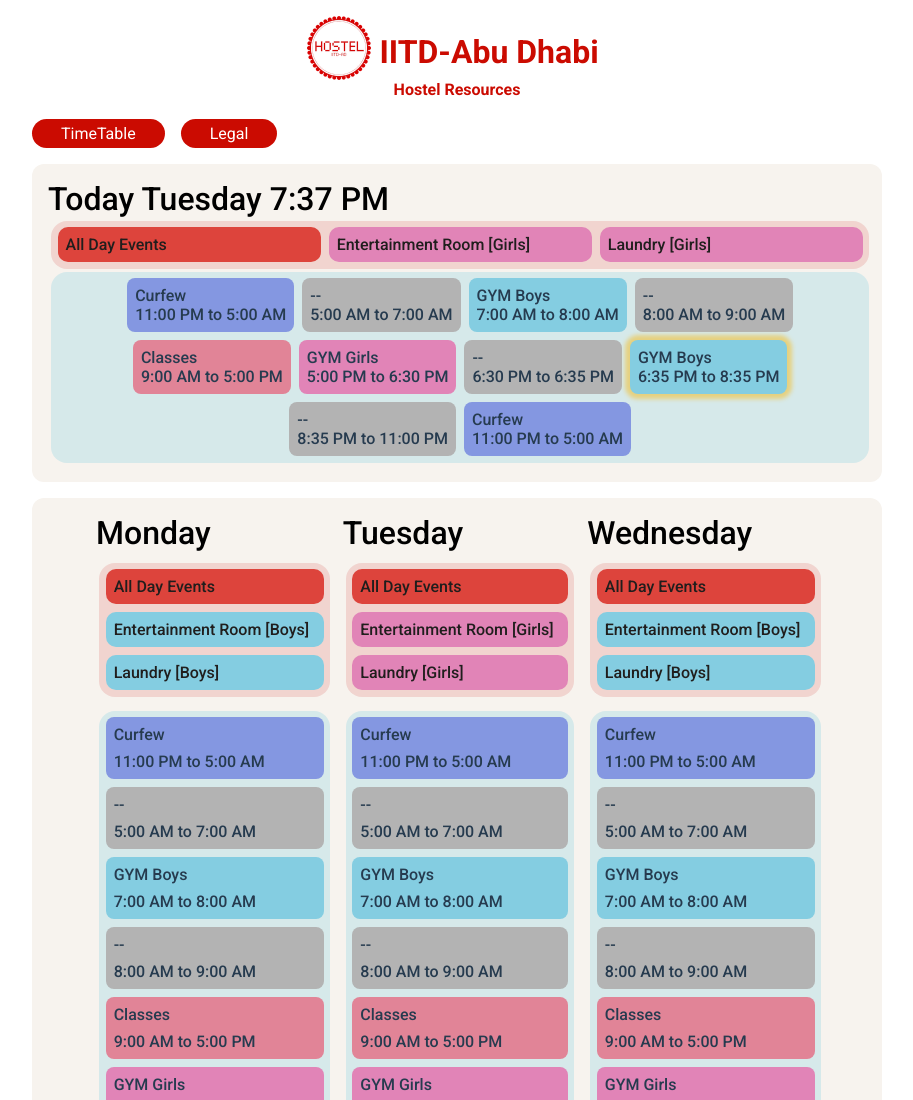
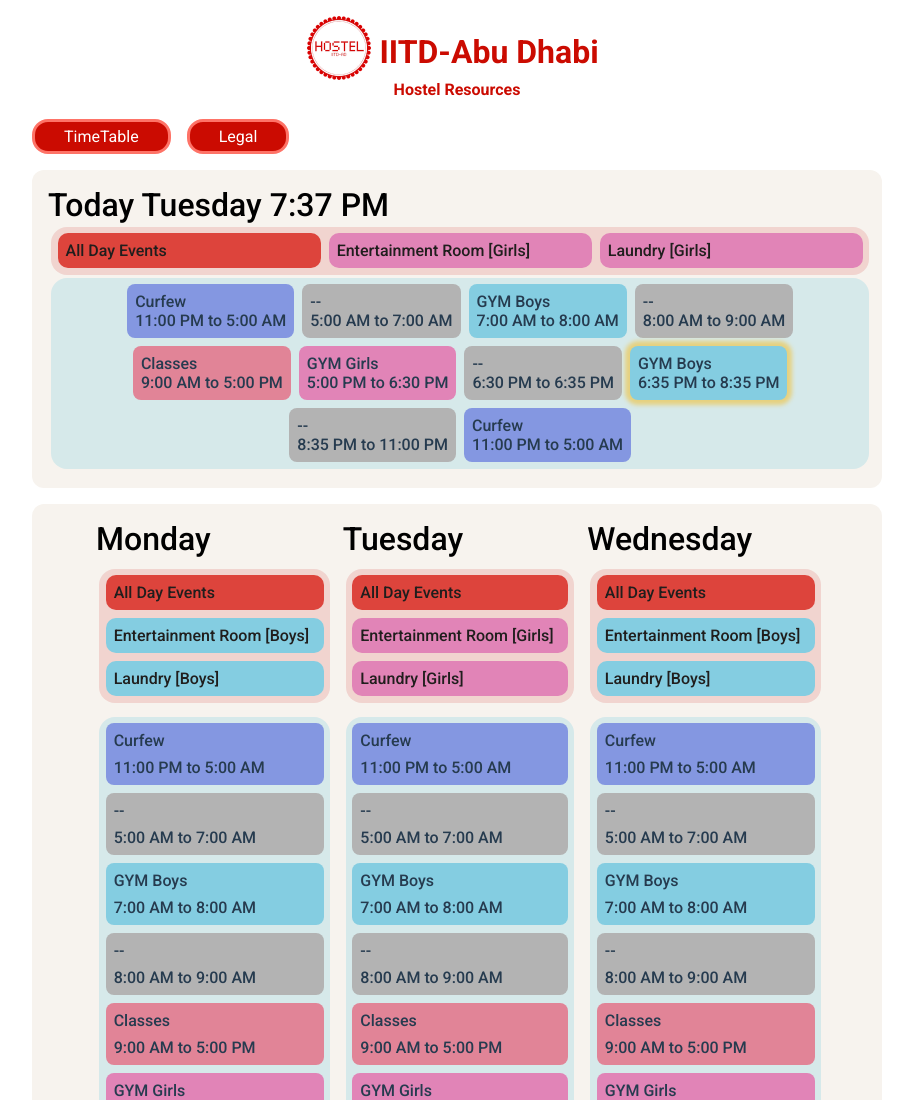
Before and after one commit to EchoRover/dorms, a plain HTML site: page index.html in a window 1280 px wide. Shown: the top 1100 px of the page, without its empty margins (183-1096 px from the left). Drawn offline with Linux system fonts and the light colour scheme.

Commit message:
added border

```diff
--- a/style.css
+++ b/style.css
@@ -102,7 +102,11 @@ h4{
     background-color: var(--primary-600);
 
     padding: 5px;
+    border-style: solid;
+    border-width: 3px;
     border-radius: 1rem;
+    border-color: hsl(5, 99%, 70%);
+
 
 }
 .timetable{
```
